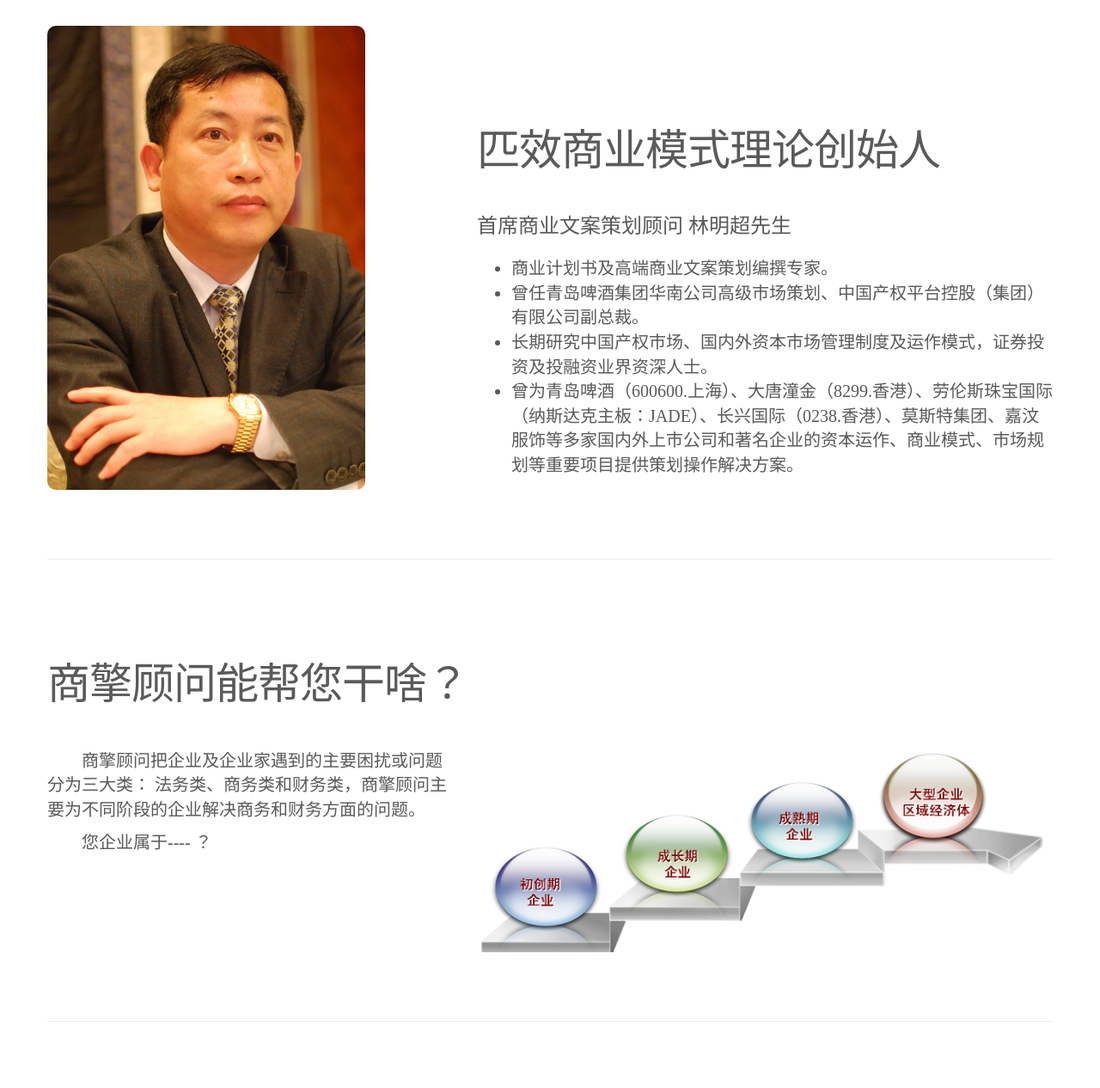
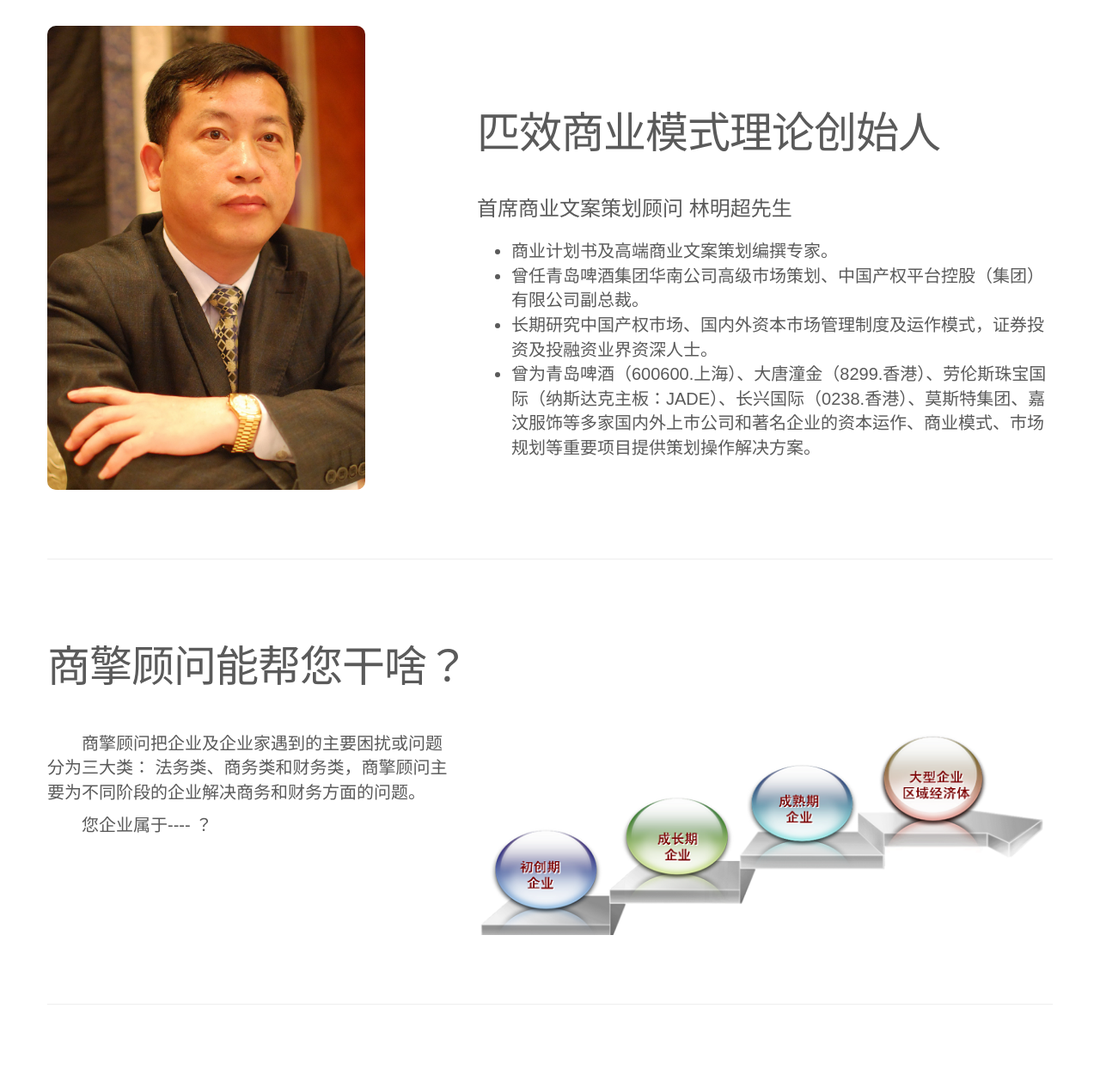
Before and after one commit to fritx/sites, a plain HTML site: page bec/index.html in a window 1280 px wide. Shown: the part 660-1926 px from the top of the page at 86% size. Drawn offline with nearby package versions, Linux system fonts and the light colour scheme.

Commit message:
prefer em font sans-serif

```diff
--- a/bec/bec.css
+++ b/bec/bec.css
@@ -1,5 +1,5 @@
 body {
-  font-family: "微软雅黑";
+  font-family: "微软雅黑", sans-serif;
   font-size: 200%;
   overflow-x: hidden;
 }
@@ -18,6 +18,9 @@ h4 {
 img {
   max-width: 100%;
 }
+.marketing h2 {
+  margin-top: 2em;
+}
 
 .banner {
   border-radius: 1em;
@@ -25,7 +28,7 @@ img {
 }
 .avatar {
   max-height: 5em;
-  border-radius: 20px;
+  border-radius: 1em;
 }
 .boss {
   border-radius: 0.5em;
@@ -55,7 +58,11 @@ img {
   height: 10em;
 }
 
+.featurette-divider {
+  margin: 4em 0;
+}
 footer {
+  padding-top: 0.5em;
   position: relative;
 }
 footer .wrapper {
```
